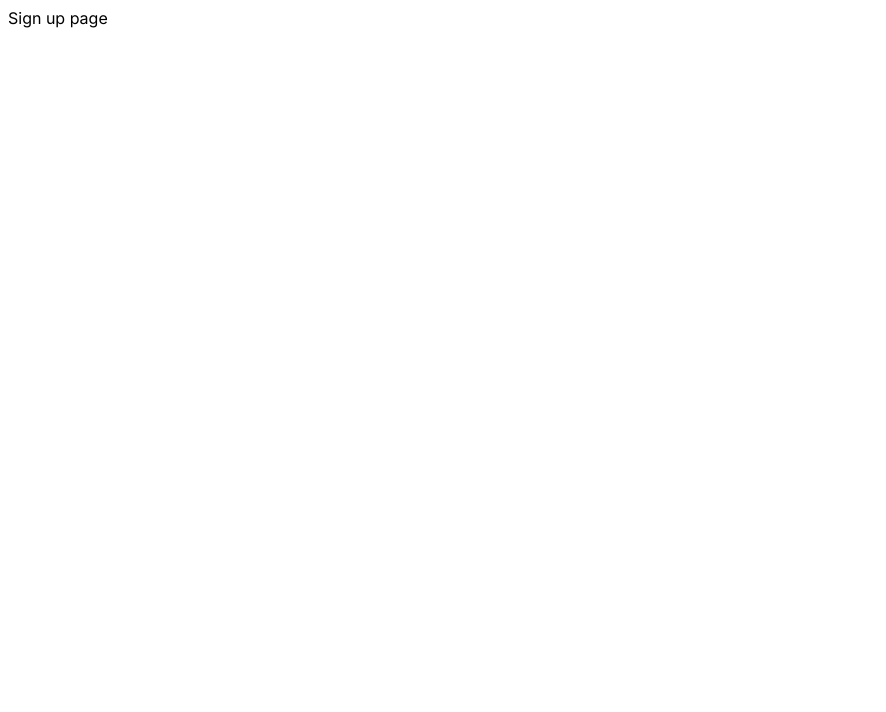
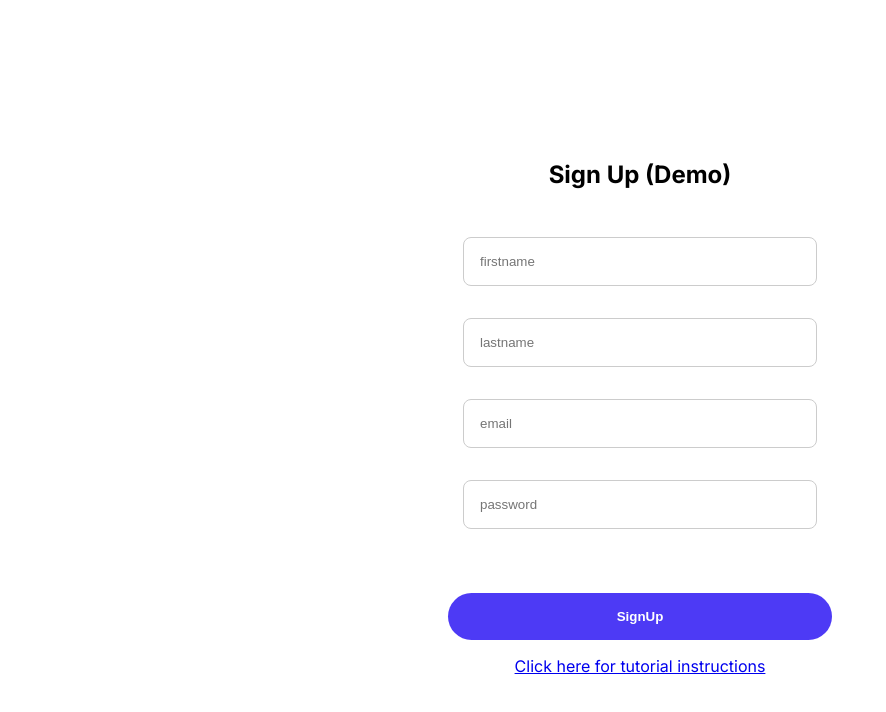
Before and after one commit to Atoyebs/AuthServiceTemplate, a Next.js app: page /signup in a window 1280 px wide. Shown: the top 712 px of the page, without its empty margins (0-886 px from the left). Built offline with nearby package versions, Linux system fonts and the light colour scheme.

Commit message:
created signup form

```diff
--- a/app/globals.scss
+++ b/app/globals.scss
@@ -1,5 +1,9 @@
 html {
   height: 100%;
+}
+
+.h-full {
+  height: 100vh;
 }
 
 .flex-col {
@@ -19,3 +23,38 @@ html {
 .items-center {
   align-items: center;
 }
+
+input {
+  padding: 1rem;
+  border-radius: 0.5rem;
+  border: 1px solid #ccc;
+  width: 100%;
+  font-size: "2.5rem";
+  margin-bottom: 1rem;
+}
+
+button {
+  padding-top: 1rem;
+  padding-bottom: 1rem;
+  border-radius: 2rem;
+  border: none;
+  cursor: pointer;
+  color: white;
+  font-weight: 600;
+  width: 100%;
+  font-size: "2.5rem";
+  background-color: #4d3af5;
+  transition: all 0.5s;
+
+  &:hover {
+    background-color: #e8e8e8;
+    color: black;
+  }
+
+  &:disabled,
+  &[disabled] {
+    background-color: #afafaf;
+    color: white;
+    cursor: auto;
+  }
+}
--- a/app/signup/page.tsx
+++ b/app/signup/page.tsx
@@ -1,5 +1,48 @@
+"use client";
+import Link from "next/link";
+import { useState } from "react";
+
+const TUTORIAL_URL =
+  "https://supertokens.com/docs/thirdpartyemailpassword/custom-ui/email-password-login";
+
 export const SignUp = () => {
-  return <div>Sign up page</div>;
-}
+  const [isLoading, setIsLoading] = useState(false);
+  const [fistname, setFirstname] = useState("");
+  const [lastname, setLastname] = useState("");
+  const [email, setEmail] = useState("");
+  const [password, setPassword] = useState("");
+
+  return (
+    <section className="flex flex-col justify-center items-center h-full">
+      <h1 style={{ marginBottom: "3rem" }}>Sign Up (Demo) </h1>
+
+      <div style={{ gap: "1rem", width: "25vw" }} className="flex-col justify-center items-center">
+        <input placeholder="firstname" onChange={(e) => setFirstname(e.target.value)} />
+        <input placeholder="lastname" onChange={(e) => setLastname(e.target.value)} />
+        <input placeholder="email" onChange={(e) => setEmail(e.target.value)} />
+        <input
+          placeholder="password"
+          type="password"
+          onChange={(e) => setPassword(e.target.value)}
+        />
+      </div>
+
+      <div
+        style={{ marginTop: "3rem", marginBottom: "1rem" }}
+        className="flex-col justify-center items-center"
+      >
+        <button disabled={isLoading} style={{ width: "30vw" }}>
+          SignUp
+        </button>
+      </div>
+
+      <span>
+        <Link href={TUTORIAL_URL} target="_blank">
+          Click here for tutorial instructions
+        </Link>
+      </span>
+    </section>
+  );
+};
 
 export default SignUp;
```
